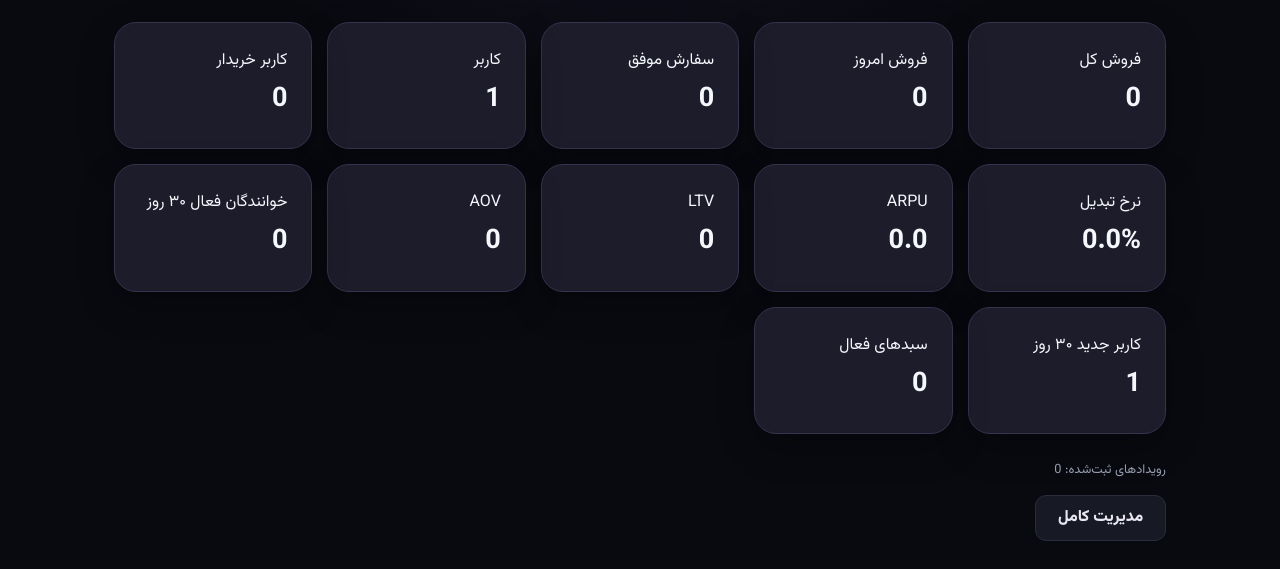
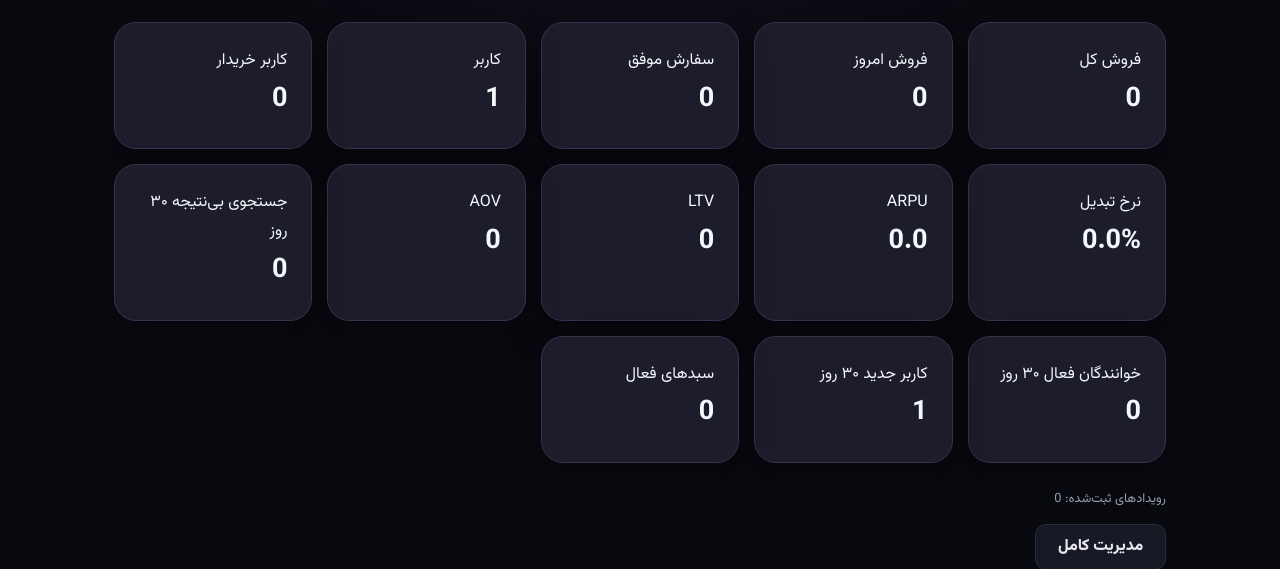
Before and after one commit to siavashmehbood/DANA, a Django app: page /analytics/dashboard/ in a window 1280 px wide. Shown: the part 196-765 px from the top of the page. Run offline with Django 5.2, Linux system fonts and the light colour scheme; the visitor is signed in with stand-in values (Sample User, id 1); data comes from the database, SQL or seed files in the repository; data that the repository does not hold is empty.

Commit message:
feat(admin): show search demand gaps in analytics

```diff
--- a/templates/analytics/dashboard.html
+++ b/templates/analytics/dashboard.html
@@ -2,5 +2,5 @@
 {% block content %}<section class="section"><h1>داشبورد دانا</h1><div class="stats">
 <div>فروش کل<br><b>{{sales}}</b></div><div>فروش امروز<br><b>{{today_sales}}</b></div><div>سفارش موفق<br><b>{{orders}}</b></div><div>کاربر<br><b>{{users}}</b></div>
 <div>کاربر خریدار<br><b>{{paying_users}}</b></div><div>نرخ تبدیل<br><b>{{conversion}}%</b></div><div>ARPU<br><b>{{arpu}}</b></div><div>LTV<br><b>{{ltv}}</b></div>
-<div>AOV<br><b>{{aov}}</b></div><div>خوانندگان فعال ۳۰ روز<br><b>{{active_readers}}</b></div><div>کاربر جدید ۳۰ روز<br><b>{{new_users}}</b></div><div>سبدهای فعال<br><b>{{cart_users}}</b></div>
-</div><p class="muted">رویدادهای ثبت‌شده: {{events}}</p><a class="btn" href="/admin/">مدیریت کامل</a></section>{% endblock %}
+<div>AOV<br><b>{{aov}}</b></div><div>جستجوی بی‌نتیجه ۳۰ روز<br><b>{{zero_searches}}</b></div><div>خوانندگان فعال ۳۰ روز<br><b>{{active_readers}}</b></div><div>کاربر جدید ۳۰ روز<br><b>{{new_users}}</b></div><div>سبدهای فعال<br><b>{{cart_users}}</b></div>
+</div>{% if top_zero_searches %}<div class="panel"><h2>جستجوهای بی‌نتیجه پرتکرار</h2>{% for item in top_zero_searches %}<p>{{item.metadata__query}} <span class="muted">× {{item.count}}</span></p>{% endfor %}</div>{% endif %}<p class="muted">رویدادهای ثبت‌شده: {{events}}</p><a class="btn" href="/admin/">مدیریت کامل</a></section>{% endblock %}
```
